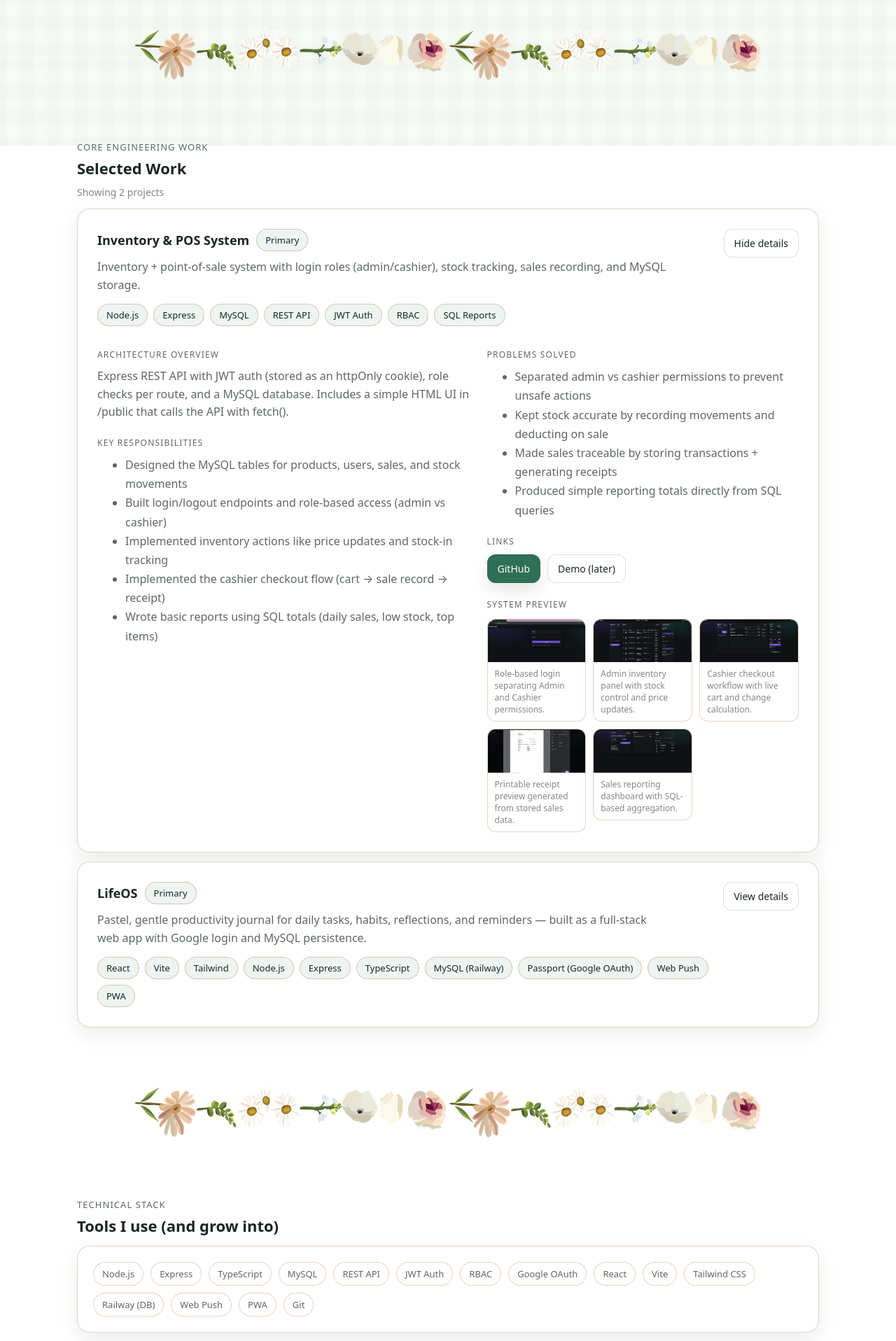
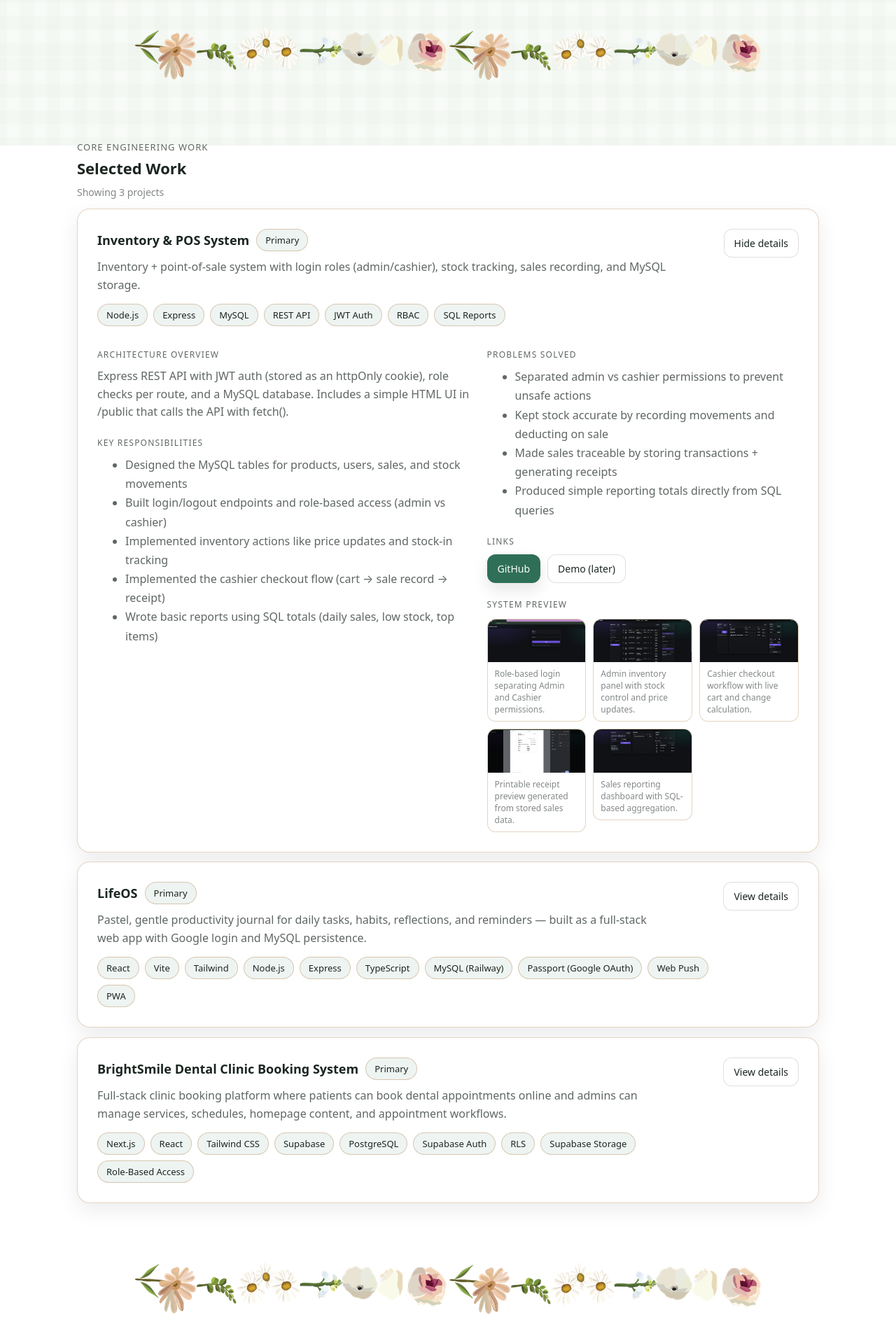
Before and after one commit to macyhood2527-oss/mmarcelo-portfolio, a React (Vite) app: page / in a window 1280 px wide. Shown: the part 592-2508 px from the top of the page at 70% size. Built offline with nearby package versions, Linux system fonts and the light colour scheme; no server answers.

Commit message:
Update projects.js

```diff
--- a/src/data/projects.js
+++ b/src/data/projects.js
@@ -124,4 +124,78 @@ export const projects = [
       },
     ],
   },
+
+  {
+  id: 'brightsmile-dental',
+  title: 'BrightSmile Dental Clinic Booking System',
+  emphasis: 'Primary',
+  summary:
+    'Full-stack clinic booking platform where patients can book dental appointments online and admins can manage services, schedules, homepage content, and appointment workflows.',
+  tags: [
+    'Next.js',
+    'React',
+    'Tailwind CSS',
+    'Supabase',
+    'PostgreSQL',
+    'Supabase Auth',
+    'RLS',
+    'Supabase Storage',
+    'Role-Based Access',
+  ],
+  links: {
+    github: 'https://github.com/macyhood2527-oss/DentalBooking',
+    demo: 'https://YOUR-VERCEL-URL.vercel.app', // replace with your live link
+  },
+  details: {
+    architecture:
+      'Next.js App Router frontend connected to Supabase for authentication, PostgreSQL data storage, Row Level Security, and image storage. Middleware protects patient/admin routes, while the booking flow validates unavailable dates and occupied slots before creating appointments.',
+    responsibilities: [
+      'Built patient flows for signup, login, booking appointments, and viewing appointment history',
+      'Implemented role-based route protection for patient and admin pages',
+      'Created admin tools for services, appointment status updates, unavailable clinic dates, and homepage content editing',
+      'Integrated Supabase Storage for service images and homepage gallery management',
+      'Designed a polished clinic website experience with hero CTA, gallery, About page, and responsive navigation',
+    ],
+    problemsSolved: [
+      'Prevented invalid bookings by checking past dates, Sundays, unavailable dates, and occupied slots',
+      'Separated patient vs admin permissions using middleware and role-aware access rules',
+      'Made clinic content easier to maintain by adding editable homepage/about content from the admin side',
+      'Improved usability with AM/PM time formatting, search, gallery lightbox behavior, and clearer admin flows',
+    ],
+    mediaNote:
+      'Includes patient booking flow, admin scheduling tools, editable homepage content, and deployed production-ready UI.',
+  },
+  media: [
+    {
+      type: 'image',
+      src: '/media/brightsmile/homepage.png',
+      caption: 'Homepage with strong CTA, services preview, gallery, and clinic branding.',
+    },
+    {
+      type: 'image',
+      src: '/media/brightsmile/booking-page.png',
+      caption: 'Patient booking flow with service selection, unavailable date blocking, and time slot validation.',
+    },
+    {
+      type: 'image',
+      src: '/media/brightsmile/appointments.png',
+      caption: 'Patient appointment history showing service details, schedule, status, and notes.',
+    },
+    {
+      type: 'image',
+      src: '/media/brightsmile/admin-dashboard.png',
+      caption: 'Admin dashboard overview with appointment summaries and clinic activity.',
+    },
+    {
+      type: 'image',
+      src: '/media/brightsmile/admin-services.png',
+      caption: 'Admin service management with image upload and service visibility controls.',
+    },
+    {
+      type: 'image',
+      src: '/media/brightsmile/admin-calendar.png',
+      caption: 'Admin calendar view for tracking appointments and clinic unavailable dates.',
+    },
+  ],
+}
 ];
```
